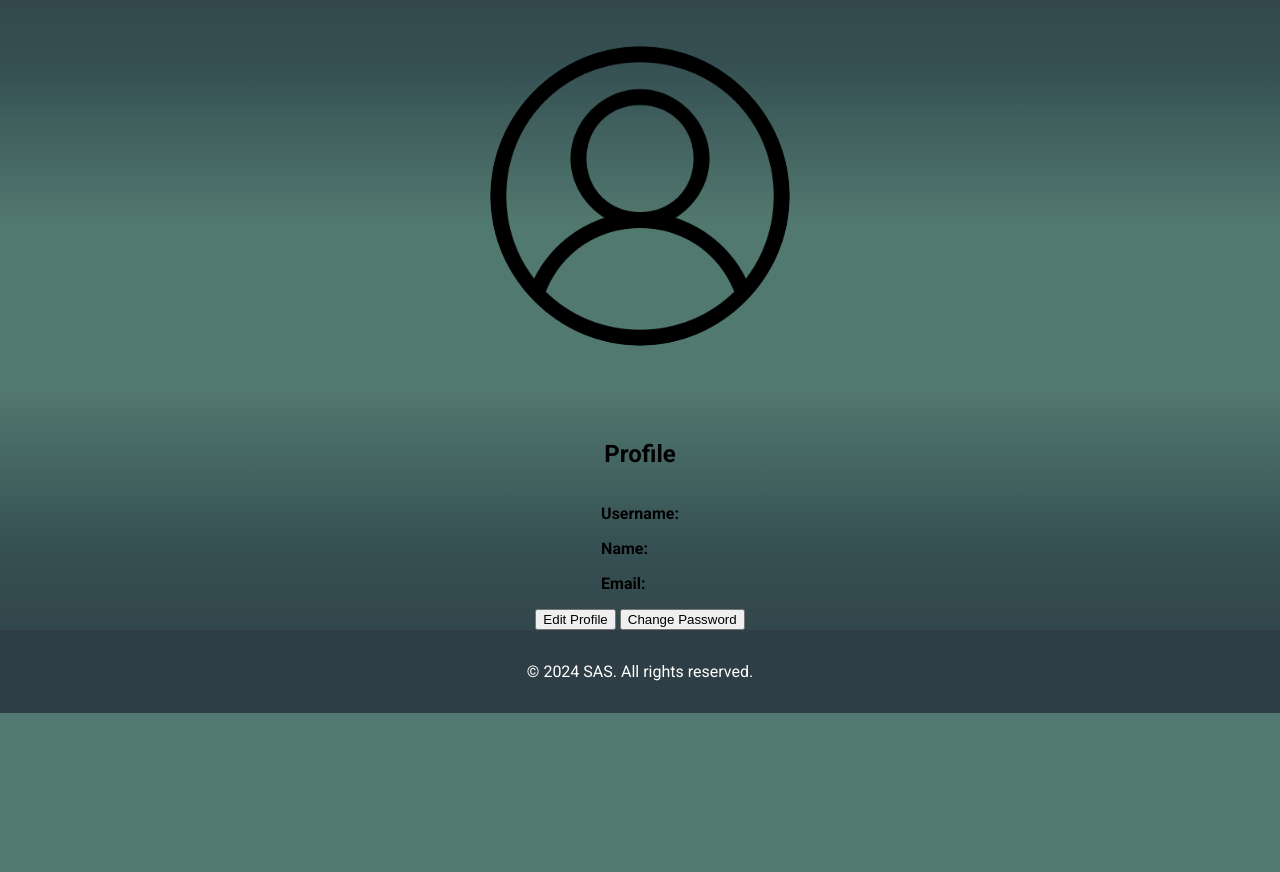
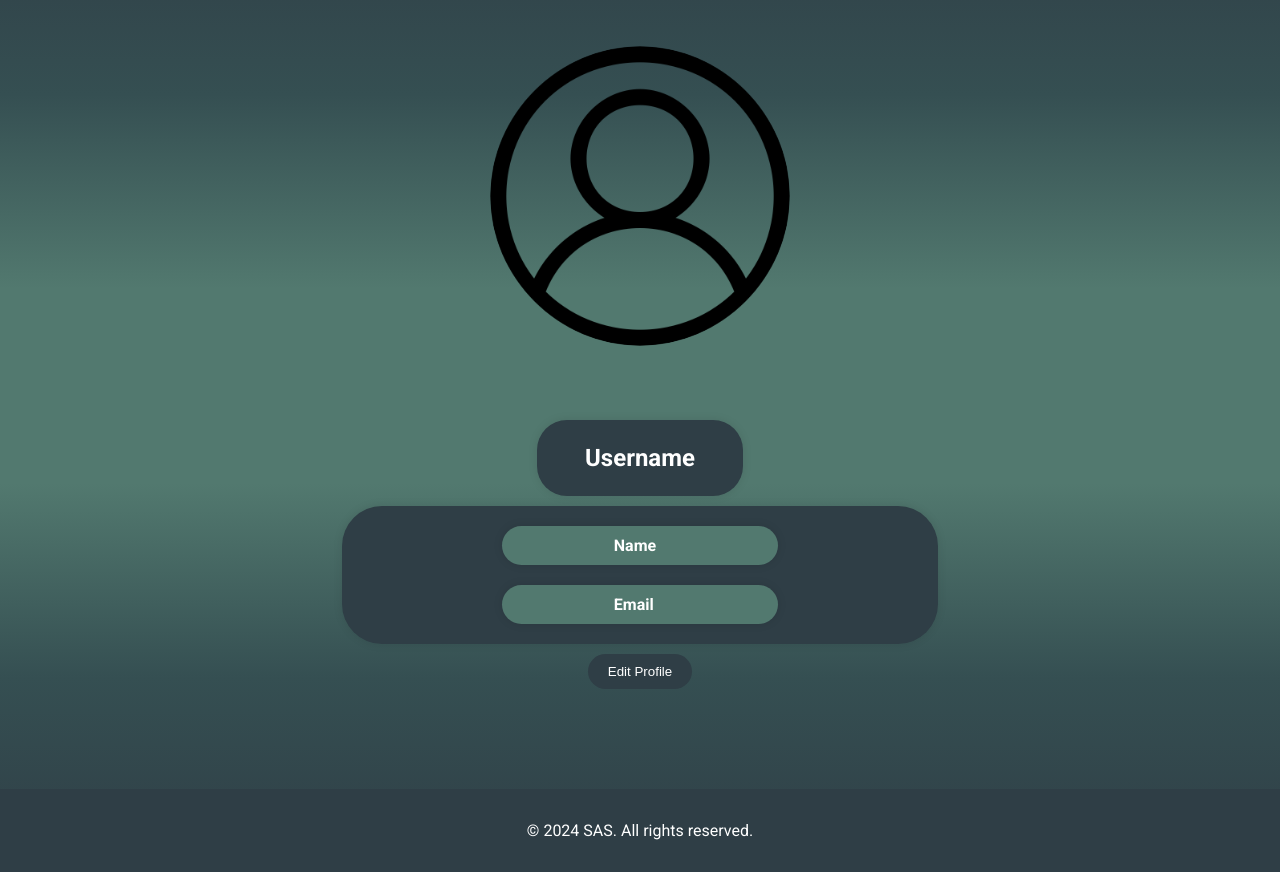
Before and after one commit to FEUP-LTW-2024/ltw-project-2024-ltw06g03, a PHP site: page /profile.php in a window 1280 px wide. Shown: the part 100-972 px from the top of the page. Before the commit the page ends 813 px from the top, so only its background shows below. Run offline with PHP 8.4, Linux system fonts and the light colour scheme; some web fonts are replaced.

Commit message:
user profile page done

```diff
--- a/profile.php
+++ b/profile.php
@@ -12,15 +12,21 @@ output_head("Smooth As Silk");
         <a id="profile-picture"><img src="./assets/user_profile.png" alt="profile picture"></a>
     </div>
     <section id="profile-page">
-        <h2>Profile</h2>
+        <div class="profile-item-username">
+                <p><strong>Username</strong> <!-- TODO: Get username from database --></p>
+        </div>
+
         <div class="profile-info">
-            <p><strong>Username:</strong> <!-- TODO: Get username from database --></p>
-            <p><strong>Name:</strong> <!-- TODO: Get name from database --></p>
-            <p><strong>Email:</strong> <!-- TODO: Get email from database --></p>
+
+            <div class="profile-item">
+                <p><strong>Name</strong> <!-- TODO: Get name from database --></p>
+            </div>
+            <div class="profile-item">
+                <p><strong>Email</strong> <!-- TODO: Get email from database --></p>
+            </div>
         </div>
         <div class="profile-actions">
             <a href="edit-profile.php"><button>Edit Profile</button></a>
-            <button onclick="changePassword()">Change Password</button>
         </div>
     </section>
 
--- a/style/layout.css
+++ b/style/layout.css
@@ -57,14 +57,3 @@ footer {
     align-items: center;
     margin-top: 50px;
 }
-
-
-#profile-page > form {
-    input, label {
-        display: block;
-    }
-
-    label {
-        text-align: left;
-    }
-}
--- a/style/style.css
+++ b/style/style.css
@@ -113,27 +113,80 @@ footer {
     margin-bottom: 20px;
 }
 
-#profile-page
-{
-    form > * {
-        padding: 0.5em 0;
-    }
 
-    form input {
-        border-radius: 1em;
-        height: 2.5em;
-        margin-top: 1em;
-        width: 17em;
-    }
+.profile-picture-container {
+    text-align: center;
+    margin-top: 20px;
+}
 
-    form label {
-        font-size: 20px;
-        font-weight: 500;
-    }
+#profile-picture img {
+    border-radius: 50%;
+    width: 300px;
+    height: 300px;
+}
 
-    input[type="submit"] {
-        width: 10em;
-        margin: 1em auto;
-        font-weight: 600;
-    }
+.profile-item-username {
+    background-color: var(--very_dark_green);
+    box-shadow: 0 0 10px rgba(0, 0, 0, 0.1);
+    font-size: 24px;
+    color: #fff;
+    font-weight: 700;
+    margin-bottom: 10px;
+    border-radius: 30px;
+    padding-left: 2em;
+    padding-right: 2em;
 }
+
+.profile-info {
+    background-color: var(--very_dark_green);
+    box-shadow: 0 0 10px rgba(0, 0, 0, 0.1);
+    margin-bottom: 10px;
+    padding-left: 10em;
+    padding-right: 10em;
+    border-radius: 40px;
+}
+
+.profile-item {
+    background-color: var(--green);
+    box-shadow: 0 0 10px rgba(0, 0, 0, 0.1);
+    padding-left: 7em;
+    padding-right: 7em;
+    padding-top: 10px;
+    padding-bottom: 10px;
+    margin-top: 20px;
+    margin-bottom: 20px;
+    color: #fff;
+    border-radius: 20px;
+}
+
+.profile-item:last-child {
+    border-bottom: none;
+}
+
+.profile-item p {
+    margin: 0;
+}
+
+.profile-item strong {
+    margin-right: 10px;
+}
+
+.profile-actions {
+    text-align: center;
+}
+
+.profile-actions button {
+    background-color: var(--very_dark_green);
+    border: none;
+    color: #fff;
+    padding: 10px 20px;
+    border-radius: 20px;
+    cursor: pointer;
+    transition: background-color 0.3s ease;
+    margin-bottom: 100px;
+}
+
+.profile-actions button:hover {
+    color:#000;
+    background-color: var(--beige);
+}
```
